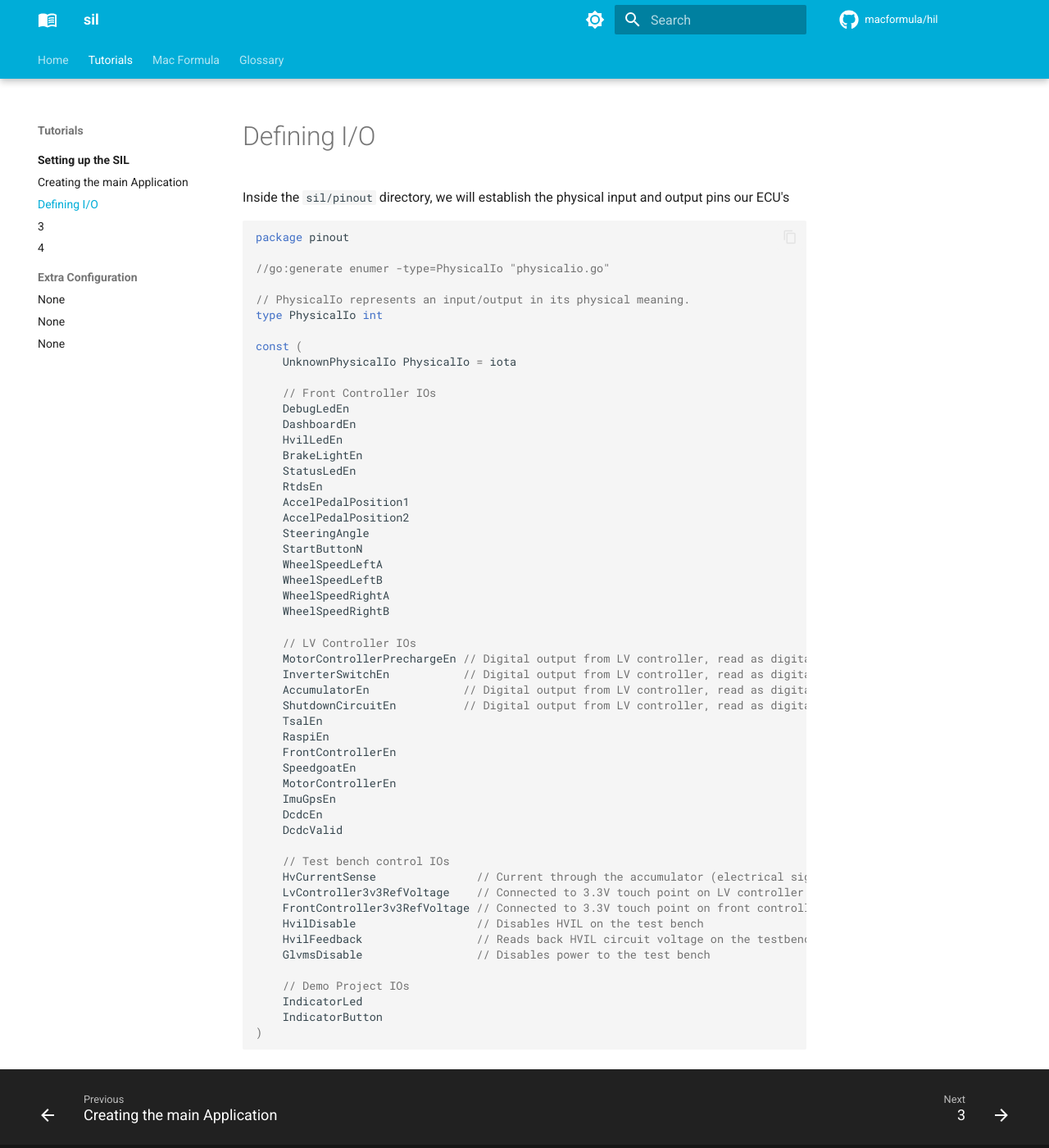
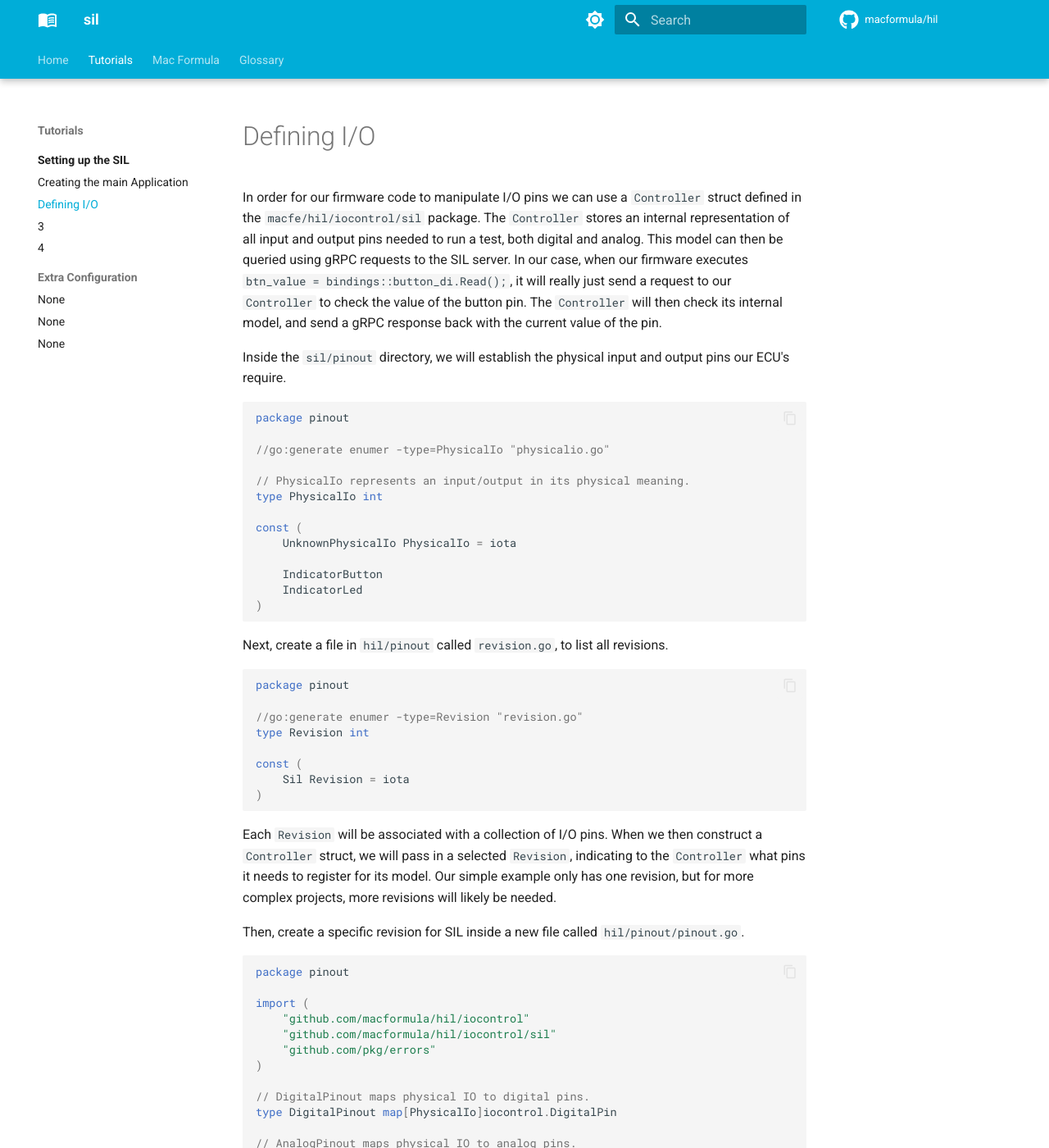
Before and after one commit to macformula/hil, an MkDocs documentation site: the page built from docs/docs/tutorials/setup/2.md, in a window 1280 px wide and 1400 px high. Shown: the whole window at 82% size. Built offline with MkDocs 1.6.1 and Material for MkDocs 9.7.7, drawn with Linux system fonts in a browser that asks for light colours; comment, search, counter and statistics services are not loaded; some of the changed text lies outside the part shown.

Commit message:
added to step 2

````diff
--- a/docs/docs/tutorials/setup/2.md
+++ b/docs/docs/tutorials/setup/2.md
@@ -1,6 +1,8 @@
 # Defining I/O
 
-Inside the `sil/pinout` directory, we will establish the physical input and output pins our ECU's
+In order for our firmware code to manipulate I/O pins we can use a `Controller` struct defined in the `macfe/hil/iocontrol/sil` package. The `Controller` stores an internal representation of all input and output pins needed to run a test, both digital and analog. This model can then be queried using gRPC requests to the SIL server. In our case, when our firmware executes `btn_value = bindings::button_di.Read();`, it will really just send a request to our `Controller` to check the value of the button pin. The `Controller` will then check its internal model, and send a gRPC response back with the current value of the pin.
+
+Inside the `sil/pinout` directory, we will establish the physical input and output pins our ECU's require.
 
 ```go
 package pinout
@@ -13,46 +15,57 @@ type PhysicalIo int
 const (
 	UnknownPhysicalIo PhysicalIo = iota
 
-	// Front Controller IOs
-	DebugLedEn
-	DashboardEn
-	HvilLedEn
-	BrakeLightEn
-	StatusLedEn
-	RtdsEn
-	AccelPedalPosition1
-	AccelPedalPosition2
-	SteeringAngle
-	StartButtonN
-	WheelSpeedLeftA
-	WheelSpeedLeftB
-	WheelSpeedRightA
-	WheelSpeedRightB
-
-	// LV Controller IOs
-	MotorControllerPrechargeEn // Digital output from LV controller, read as digital input
-	InverterSwitchEn           // Digital output from LV controller, read as digital input
-	AccumulatorEn              // Digital output from LV controller, read as digital input
-	ShutdownCircuitEn          // Digital output from LV controller, read as digital input
-	TsalEn
-	RaspiEn
-	FrontControllerEn
-	SpeedgoatEn
-	MotorControllerEn
-	ImuGpsEn
-	DcdcEn
-	DcdcValid
-
-	// Test bench control IOs
-	HvCurrentSense               // Current through the accumulator (electrical signal only)
-	LvController3v3RefVoltage    // Connected to 3.3V touch point on LV controller
-	FrontController3v3RefVoltage // Connected to 3.3V touch point on front controller
-	HvilDisable                  // Disables HVIL on the test bench
-	HvilFeedback                 // Reads back HVIL circuit voltage on the testbench (max 5V)
-	GlvmsDisable                 // Disables power to the test bench
-
-	// Demo Project IOs
+	IndicatorButton
 	IndicatorLed
-	IndicatorButton
 )
 ```
+
+Next, create a file in `hil/pinout` called `revision.go`, to list all revisions.
+
+```go
+package pinout
+
+//go:generate enumer -type=Revision "revision.go"
+type Revision int
+
+const (
+	Sil Revision = iota
+)
+```
+
+Each `Revision` will be associated with a collection of I/O pins. When we then construct a `Controller` struct, we will pass in a selected `Revision`, indicating to the `Controller` what pins it needs to register for its model.
+Our simple example only has one revision, but for more complex projects, more revisions will likely be needed.
+
+Then, create a specific revision for SIL inside a new file called `hil/pinout/pinout.go`.
+
+```go
+package pinout
+
+import (
+	"github.com/macformula/hil/iocontrol"
+	"github.com/macformula/hil/iocontrol/sil"
+	"github.com/pkg/errors"
+)
+
+// DigitalPinout maps physical IO to digital pins.
+type DigitalPinout map[PhysicalIo]iocontrol.DigitalPin
+
+// AnalogPinout maps physical IO to analog pins.
+type AnalogPinout map[PhysicalIo]iocontrol.AnalogPin
+
+var _revisionDigitalInputPinout = map[Revision]DigitalPinout{
+	Sil: {
+		IndicatorLed:               sil.NewDigitalInputPin("DemoProject", IndicatorLed.String()),
+	},
+}
+
+var _revisionDigitalOutputPinout = map[Revision]DigitalPinout{
+	Sil: {
+		IndicatorButton:  sil.NewDigitalOutputPin("DemoProject", IndicatorButton.String()),
+	},
+}
+```
+
+!!! info "SIL Input/Output"
+
+	`Revision`'s define I/O from the "SIL perspective". The indicator led for example is an output to the firmware, but an input to the SIL.
````
Also changed, not shown: docs/docs/tutorials/setup/1.md (+18 -0 lines).
